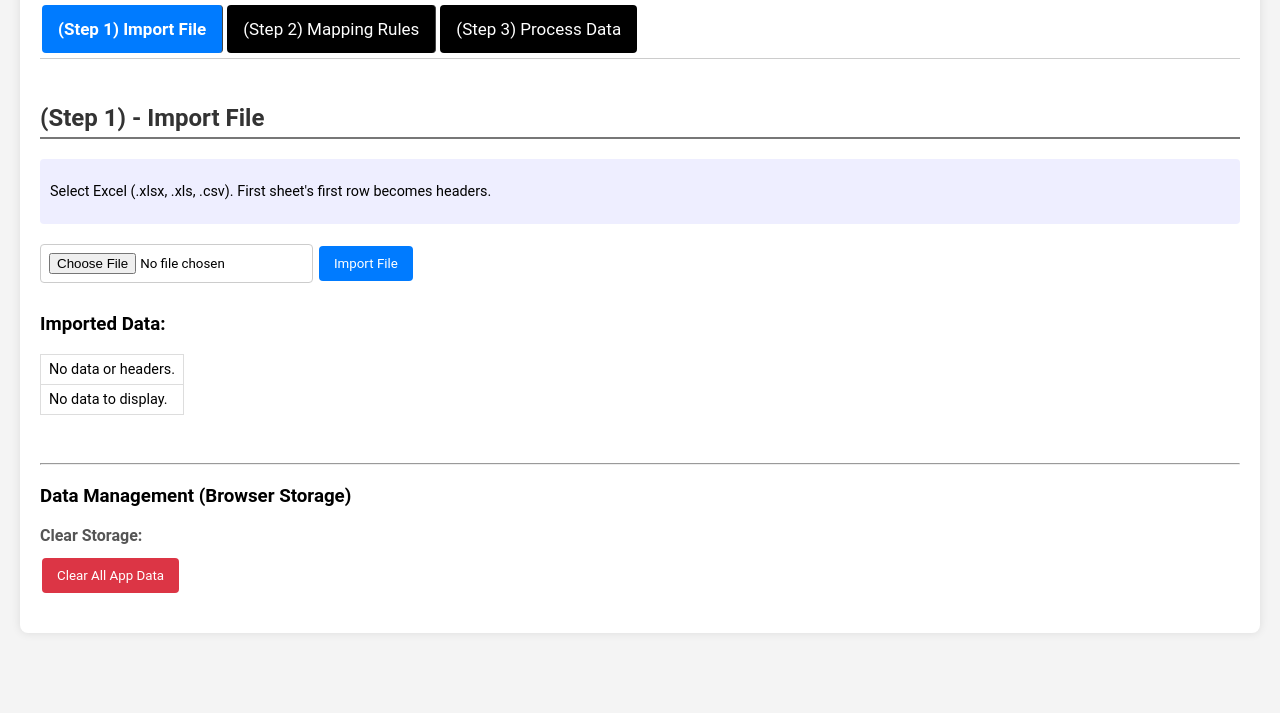
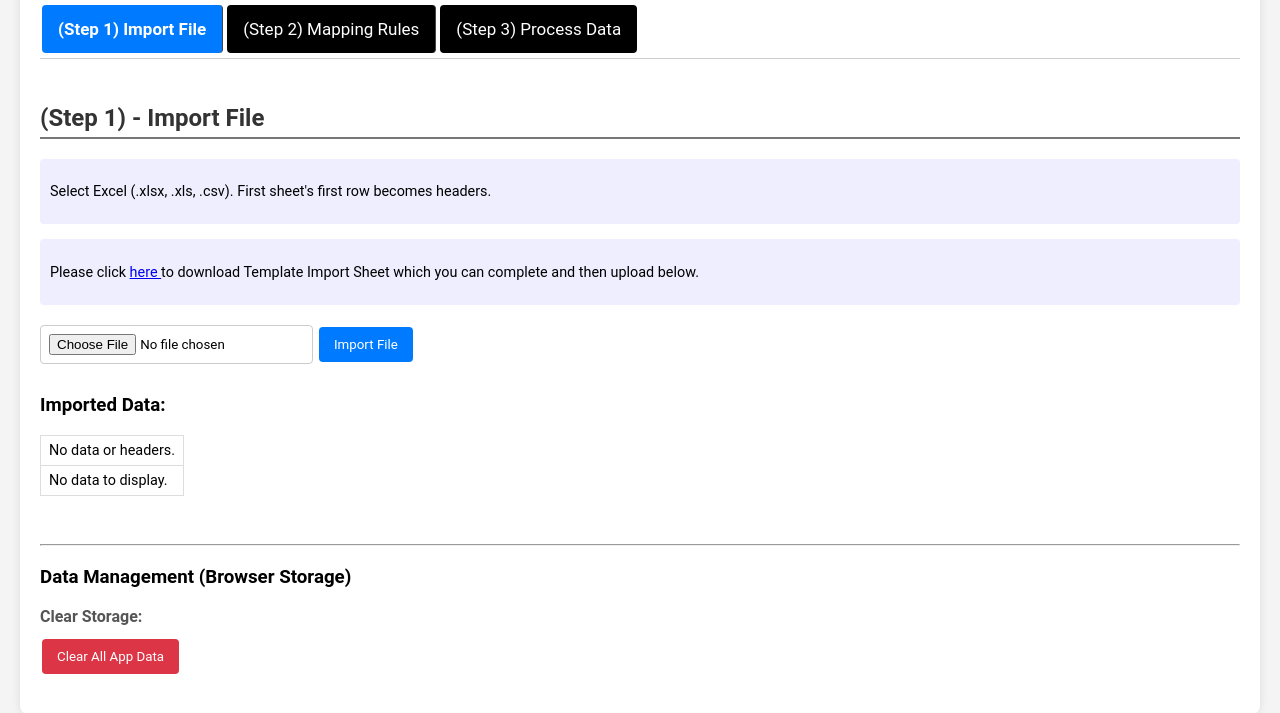
Before and after one commit to eugenekoen/pastel-import, a plain HTML site: page index.html in a window 1280 px wide. Shown: the part 121-834 px from the top of the page. Before the commit the page ends 800 px from the top, so only its background shows below. Drawn offline with Linux system fonts and the light colour scheme.

Commit message:
Update index.html

```diff
--- a/index.html
+++ b/index.html
@@ -393,6 +393,12 @@
             <h2>(Step 1) - Import File</h2>
             <div class="instructions">
                 <p>Select Excel (.xlsx, .xls, .csv). First sheet's first row becomes headers.</p>
+            </div>
+            <div class="instructions">
+                <p>Please click <a
+                        href="https://drive.google.com/uc?export=download&id=1WJm2_QBGSCDU7UVZOkABLQVWQpXKlbIb">here
+                    </a>to
+                    download Template Import Sheet which you can complete and then upload below.</p>
             </div>
             <input type="file" id="fileInput" accept=".xlsx, .xls, .csv">
             <button id="importButton">Import File</button>
```
